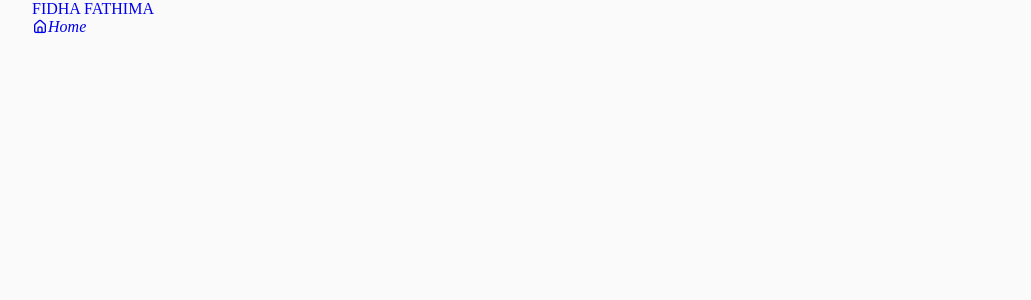
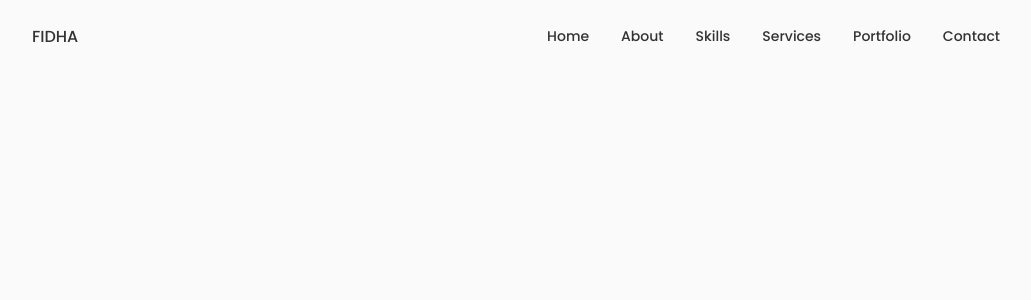
Before and after one commit to FidhaLatheef/Fidha-Portfolio, a React (Create React App) app: page / in a window 1280 px wide. Shown: the top 300 px of the page, without its empty margins (124-1155 px from the left). Built offline with nearby package versions, Linux system fonts and the light colour scheme.

Commit message:
header navbar design started

```diff
--- a/src/App.css
+++ b/src/App.css
@@ -1,19 +1,19 @@
 /*--------------GOOGLE FONTS------------*/
-@import url('https://fonts.googleapis.com/css2?family=Poppins:ital,wght@0,100;0,200;0,300;0,400;0,500;0,600;0,700;0,800;0,900;1,100;1,200;1,300;1,400;1,500;1,600;1,700;1,800;1,900&display=swap');
+@import url('https://fonts.googleapis.com/css2?family=Poppins:ital,wght@0,400;0,500;0,600&display=swap');
 /*--------------VARIABLES CSS-----------*/
 :root{
   --header-height:3rem;
 /*--------------COLORS------------------*/
 --hue:0;
 --sat:0%;
---title-color:hsl(var(--hue),var(--sat),20%);
---title-color-dark:hsl(var(--hue),var(--sat),0%);
---text-color:hsl(var(--hue),var(--sat),46%);
---body-color:hsl(var(--hue),var(--sat),98%);
---container-color:#fff;
+--title-color: hsl(var(--hue), var(--sat), 20%);
+--title-color-dark: hsl(var(--hue), var(--sat), 0%);
+--text-color: hsl(var(--hue), var(--sat), 46%);
+--body-color: hsl(var(--hue), var(--sat), 98%);
+--container-color: #fff;
 
 /*-------FONT AND TYPOGRAPHY----------*/
---font-family:'Poppins', sans-serif;
+--body-font:"Poppins", sans-serif;
 
 --big-font-size:3.5rem;
 --h1-font-size:2.25rem;
@@ -25,9 +25,9 @@
 --tiny-font-size:0.625rem;
 
 /*---------FONT WEIGHT-----------*/
---font-normal:400;
---font-medium:500;
---font-semi-bold:600;
+--font-normal: 400;
+--font-medium: 500;
+--font-semi-bold: 600;
 
 /*----------MARGENES BOTTOM-------*/
 --mb-0-25:0.25rem;
@@ -63,7 +63,7 @@
   padding: 0;
   box-sizing: border-box;
 }
-html{
+html {
   scroll-behavior: smooth;
 }
 body,
@@ -72,58 +72,59 @@
 textarea{
   font-family: var(--body-font);
   font-size: var(--normal-font-size);
+  font-style: normal;
 }
-body{
+body {
   background-color: var(--body-color);
   color: var(--text-color);
 }
-h1,h2,h3{
+h1 ,h2, h3{
   color: var(--title-color);
   font-weight: var(--font-semi-bold);
 }
-ul{
+ul {
   list-style: none;
 }
-a{
+a {
   text-decoration: none
 }
-button{
+button {
   cursor: pointer;
   border: none;
   outline: none;
 }
-img{
+img {
   max-width: 100%;
   height: auto;
 }
 /*-----------------REUSABLE CSS CLASSESS-----------*/
-.section{
+.section {
   padding: 6rem 0 2rem;
 }
-.section__title{
+.section__title {
   font-size: var(--h1-font-size);
   color: var(--title-color);
 }
-.section__subtitle{
+.section__subtitle {
   display: block;
   font-size: var(--small-font-size);
 }
 .section__title,
-.section__subtitle{
+.section__subtitle {
   text-align: center;
 }
 /*------------------Layout----------------*/
-.container{
+.container {
   max-width: 968px;
   margin-left: auto;
   margin-right: auto;
 }
-.grid{
+.grid {
   display: grid;
   gap: 1.5rem;
 }
 /*------------------Buttons--------------*/
-.button{
+.button {
   display: inline-block;
   background-color: var(--title-color);
   color: var(--container-color);
@@ -131,18 +132,24 @@
   border-radius: 1rem;
   font-weight: var(--font-medium);
 }
-.button:hover{
+.button:hover {
   background-color: var(--title-color-dark);
 }
-.button__icon{
+.button__icon {
   margin-left: var(--mb-0-5);
 }
-.button--flex{
+.button--flex {
   display: inline-flex;
   align-items: center;
 }
 
+
+/*---------------------Break Points--------------*/
 @media screen and (max-width:992px) {
+  .container {
+    margin-left: var(--mb-1-5);
+    margin-right: var(--mb-1-5);
+  }
 }
 @media screen and (max-width:768px) {
 }
--- a/src/components/Header.jsx
+++ b/src/components/Header.jsx
@@ -5,40 +5,51 @@
     return (
       <div className="header">
         <nav className="nav container">
-        <a href="index.html" className="nav__logo">FIDHA FATHIMA</a>
+          <a href="index.html" className="nav__logo">FIDHA</a>
 
           <div className="nav__menu">
             <ul className="nav__list grid">
-                <li className="nav__item">
-                    <a href="index.html" className="nav__link">
-                        <i className="uil uil-estate nav__icon">Home</i>
+              <li className="nav__item active-link">
+                <a href="#home" className="nav__link">
+                  <span className="nav__heads">Home</span>
                 </a>
               </li>
               <li className="nav__item">
-                    <a href="index.html" className="nav__link">
-                        <i className="uil uil-nav__icon"></i>
+                <a href="#about" className="nav__link">
+                  <span className="nav__heads">About</span>
                 </a>
               </li>
               <li className="nav__item">
-                    <a href="index.html" className="nav__link">
-                        <i className="uil uil-nav__icon"></i>
+                <a href="#skills" className="nav__link">
+                  <span className="nav__heads">Skills</span>
                 </a>
               </li>
               <li className="nav__item">
-                    <a href="index.html" className="nav__link">
-                        <i className="uil uil-nav__icon"></i>
+                <a href="#services" className="nav__link">
+                  <span className="nav__heads">Services</span>
                 </a>
               </li>
               <li className="nav__item">
-                    <a href="index.html" className="nav__link">
-                        <i className="uil uil-nav__icon"></i>
+                <a href="#portfolio" className="nav__link">
+                  <span className="nav__heads">Portfolio</span>
+                </a>
+              </li>
+              <li className="nav__item">
+                <a href="#contact" className="nav__link">
+                  <span className="nav__heads">Contact</span>
                 </a>
               </li>
             </ul>
+
+            <i className="uil uil-times nav__close"></i>
+          </div>
+          <div className="nav__toggle">
+            <i className="uil uil-apps"></i>
           </div>
         </nav>
       </div>
-  )
+    );
   }
 
+
 export default Header
--- a/src/css/header.css
+++ b/src/css/header.css
@@ -0,0 +1,109 @@
+.header {
+    width: 100%;
+    position: fixed;
+    top: 0;
+    left: 0;
+    z-index: var(--z-fixed);
+    background-color: var(--body-color);
+}
+
+.nav {
+    height: calc(var(--header-height) + 1.5rem);
+    display: flex;
+    justify-content: space-between;
+    align-items: center;
+    column-gap: 1rem;
+}
+.nav__logo,
+.nav__toggle {
+    color: var(--title-color);
+    font-weight: var(--font-medium);
+}
+.nav__list {
+    display: flex;
+    column-gap: 2rem;
+    font-weight: var(--font-medium);
+}
+.nav__link {
+  display: flex;
+  flex-direction: column;
+  align-items: center;
+  font-size: var(--small-font-size);
+  color: var(--title-color);
+  font-weight: var(--font-medium);
+  transition: .3s;
+}
+.nav__close,
+.nav__toggle  {
+    display: none;
+}
+
+.active-link,
+.nav__link:hover {
+    color: var(--title-color-dark);
+}
+
+/*---------------------Break Points--------------*/
+@media screen and (max-width:768px) {
+    .header {
+        top: initial;
+        bottom: 0;
+    }
+    .nav {
+        height: var(--header-height);
+    }
+    .nav__menu {
+        position: fixed;
+        bottom: -100%;
+        left: 0;
+        width: 100%;
+        background-color: var(--body-color);
+        padding: 2rem 1.5rem 4rem;
+        box-shadow: 0 -1px 4px rgba(0, 0, 0, 0.15);
+        border-radius: 1.5rem 1.5rem 0 0;
+        transition: .3s;
+    }
+
+    /* Show menu */
+    .show-menu {
+        bottom: 0;
+    }
+
+    .nav__list {
+        display: grid;
+        grid-template-columns: repeat(3, 1fr);
+        gap: 2rem;
+    }
+
+    .nav__close{
+        position: absolute;
+        right: 1.3rem;
+        bottom: 0.5rem;
+        font-size: 1.5rem;
+        cursor: pointer;
+        color: var(--title-color);
+    }
+
+    .nav__close:hover {
+        color: var(--title-color-dark);
+    }
+
+    .nav__toggle {
+        font-size: 1.1rem;
+        cursor: pointer;
+    }
+
+    .nav__close,
+    .nav__toggle {
+        display: block;
+    }
+}
+
+@media screen and(max-width:350px){
+    .nav__menu {
+        padding: 2rem 0.25rem 4rem;
+    }
+    .nav__list {
+        column-gap: 0;
+    }
+}
```
Lines whose indentation alone changed are shown as unchanged.
